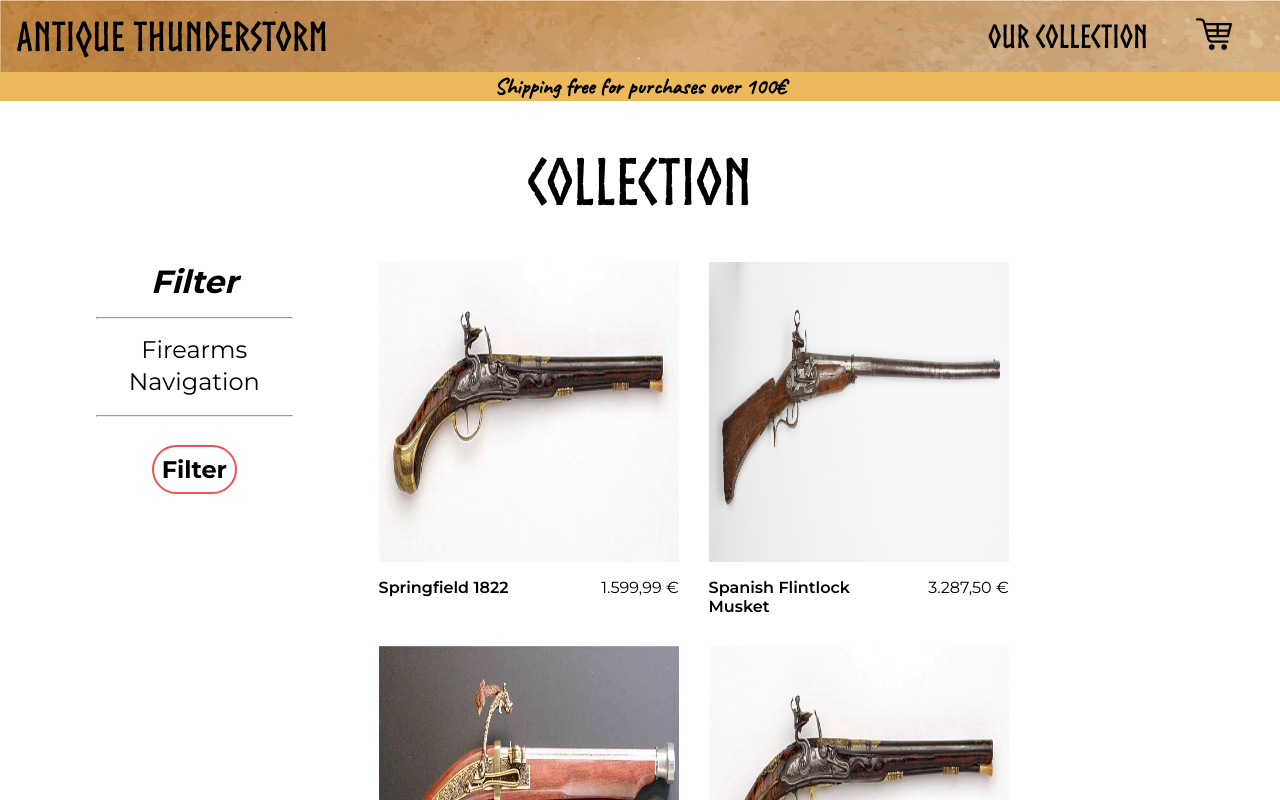
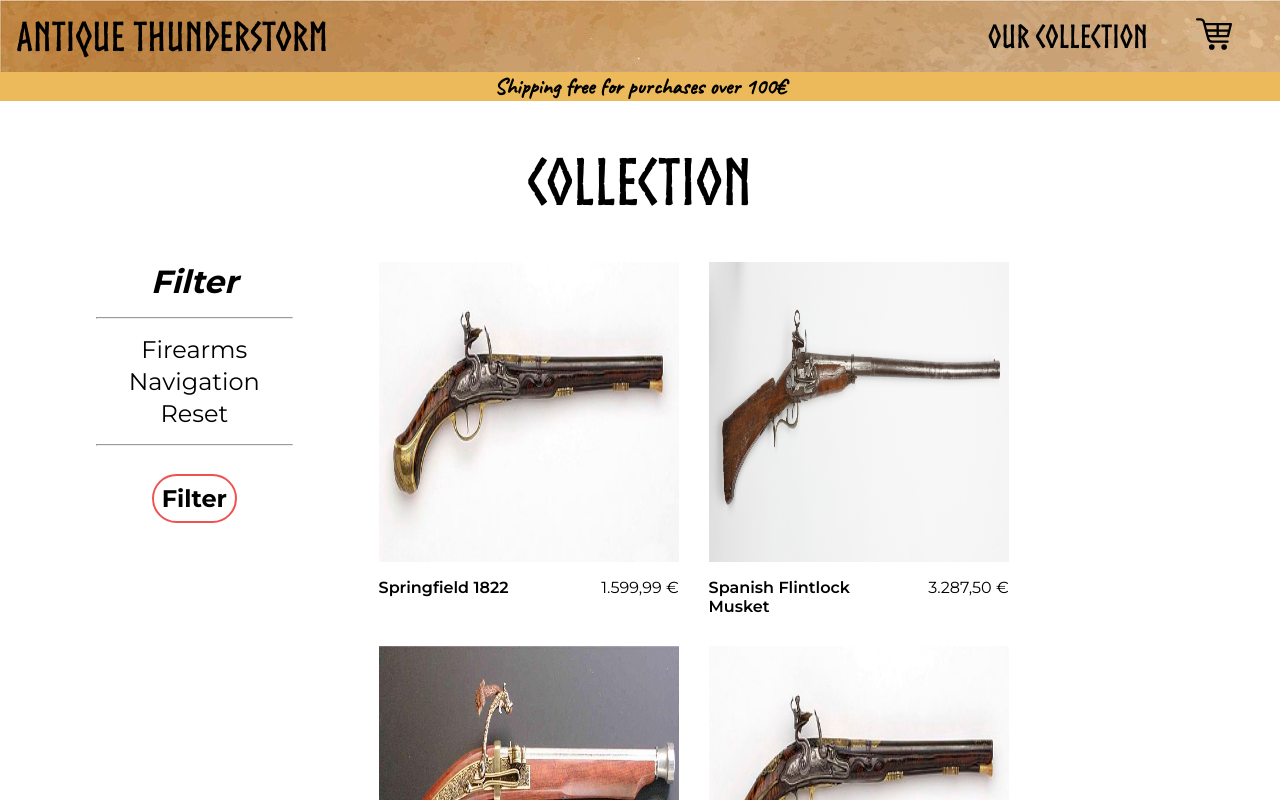
Before and after one commit to RuFuRu/Antique-Store, a React (Create React App) app: page /collection in a window 1280 px wide. Shown: the top 800 px of the page. Built offline with nearby package versions, Linux system fonts and the light colour scheme.

Commit message:
implemented reset to the filter

```diff
--- a/src/App.tsx
+++ b/src/App.tsx
@@ -8,7 +8,7 @@ import { useState } from "react";
 
 function App() {
   const [filter, setFilter] = useState<string | null>();
-  const [unFilter, setUnFilter] = useState<boolean>(true)
+  const [unFilter, setUnFilter] = useState<boolean>(true);
 
   return (
     <AntiqueStoreContext.Provider value={{filter, setFilter, unFilter, setUnFilter}}>
--- a/src/Components/Filter.tsx
+++ b/src/Components/Filter.tsx
@@ -9,10 +9,12 @@ function Filter() {
 
     const filterOut = (e: MouseEvent) => {
         const eventTarget = e.target as HTMLButtonElement;
-        context?.setFilter(eventTarget.getAttribute('name'));
-        context?.setUnFilter(false);
-        eventTarget.classList.toggle('fb-clicked');
-        console.log(context?.filter);
+        if(eventTarget.getAttribute('name') !== 'reset-filter') {
+            context?.setFilter(eventTarget.getAttribute('name'));
+            context?.setUnFilter(false);
+        } else {
+            context?.setUnFilter(true);
+        }
     }
 
     return (
@@ -22,7 +24,7 @@ function Filter() {
             <div className="filter-filter-type-btn-container">
                 <button className="filter-type-button" name="firearm" onClick={(e) => (filterOut(e))}>Firearms</button>
                 <button className="filter-type-button" name="navigation" onClick={(e) => (filterOut(e))}>Navigation</button>
-                <button className="filter-type-button" name="reset-filter" onClick={(e) => (filterOut(e))}></button>
+                <button className="filter-type-button" name="reset-filter" onClick={(e) => (filterOut(e))}>Reset</button>
             </div>
             <hr id="filter-hr2"/>
             <div className="filter-filter-btn">
```
